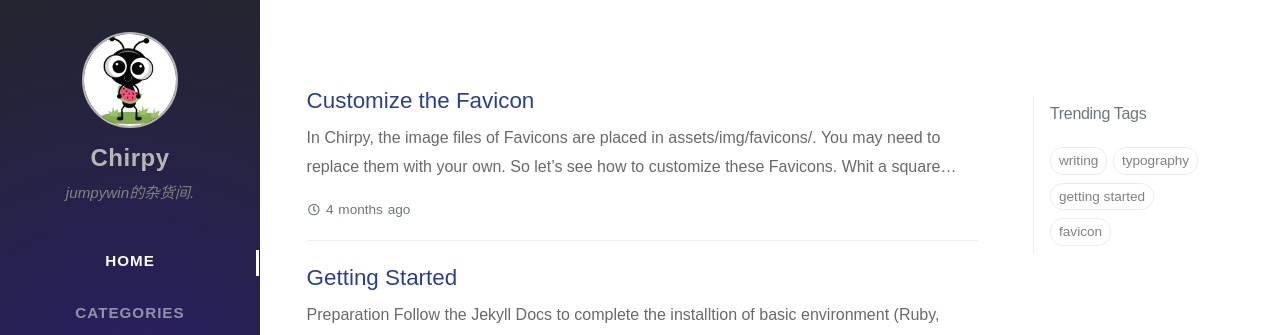
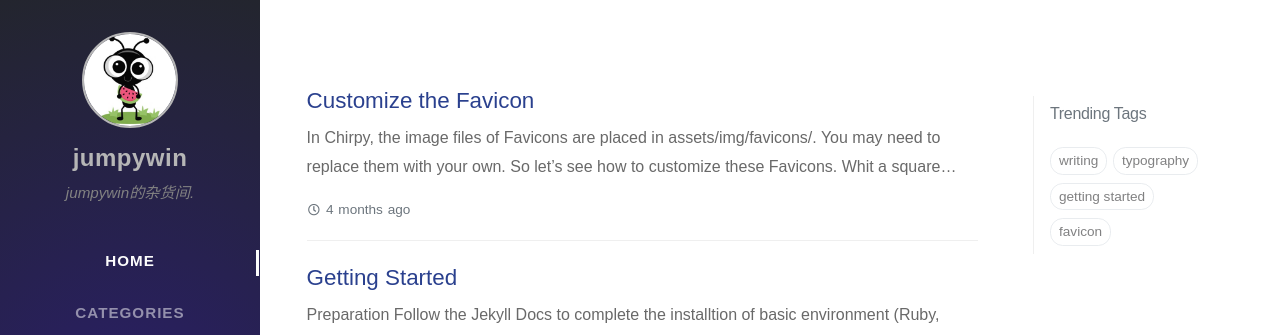
Before and after one commit to jumpywin/jumpywin.github.io, a Jekyll site: the page built from index.html, in a window 1280 px wide. Shown: the top 335 px of the page. Built offline with Jekyll 4.4.1, drawn with Linux system fonts in a browser that asks for light colours; nearby versions of some CDN libraries; some web fonts are replaced; the list of posts is cut into pages by our own code; comment, search, counter and statistics services are not loaded.

Commit message:
Update _config.yml

```diff
--- a/_config.yml
+++ b/_config.yml
@@ -5,7 +5,7 @@
 # MIT licensed
 
 # jekyll-seo-tag settings › https://github.com/jekyll/jekyll-seo-tag/blob/master/docs/usage.md
-title: Chirpy
+title: jumpywin
 
 description: "jumpywin的杂货间."
 
```
